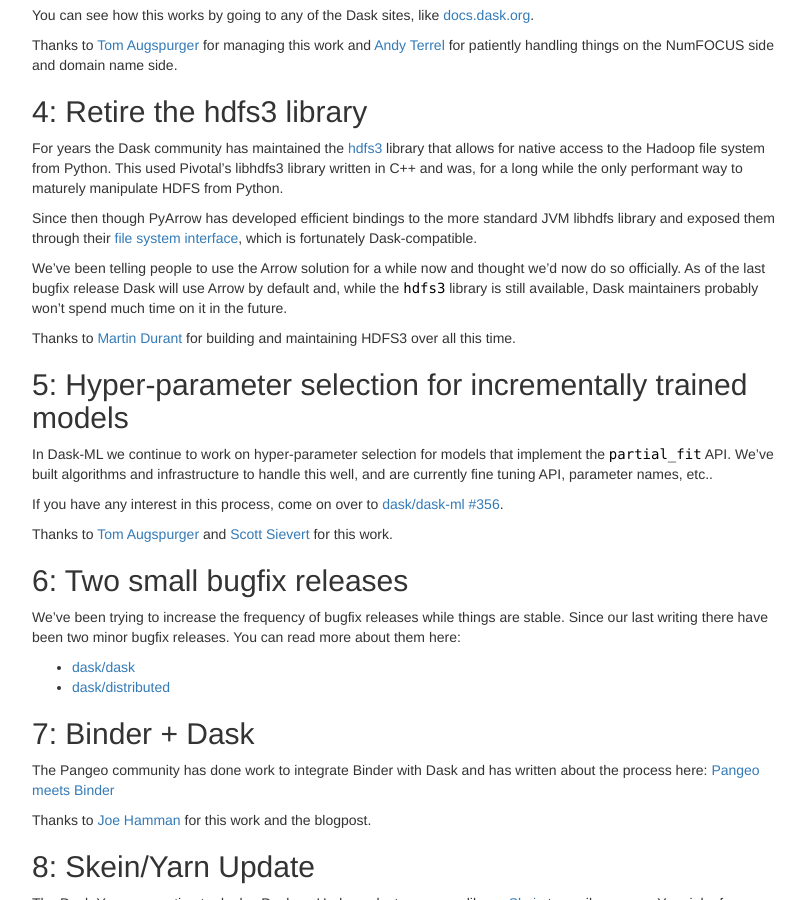
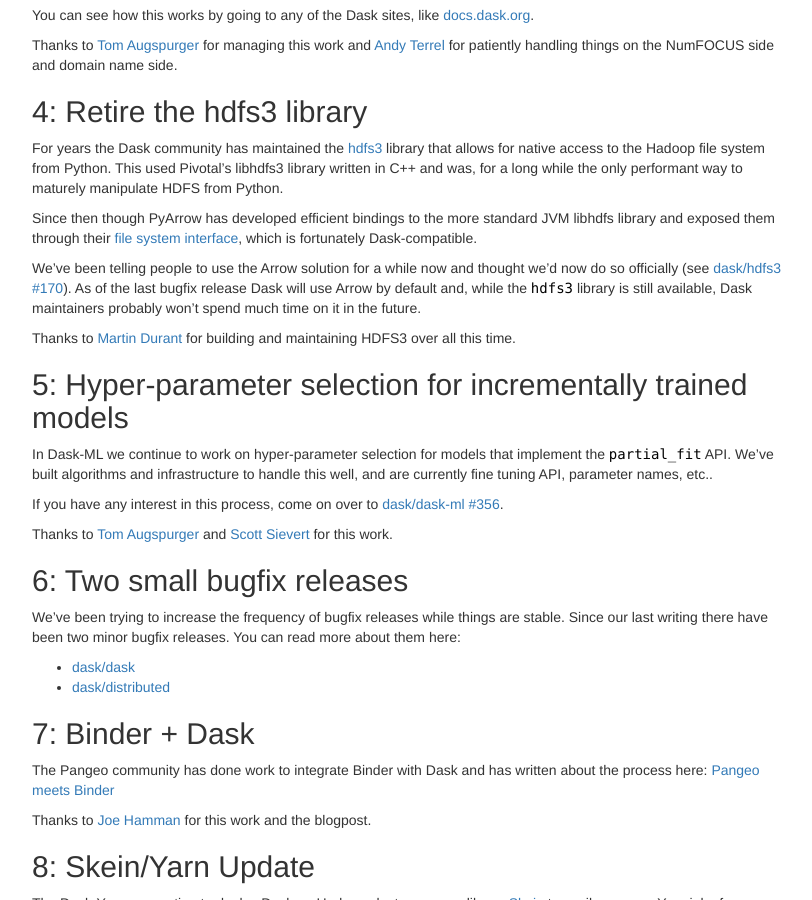
Before and after one commit to besyskymnbk/blog, a Jekyll site: the page built from _posts/work/2018-09-17-dask-dev.md, in a window 1280 px wide and 900 px high, scrolled down 1296 px. Shown: the whole window, without its empty margins (233-1045 px from the left). Built offline with Jekyll 4.4.1, drawn with Linux system fonts in a browser that asks for light colours; comment, search, counter and statistics services are not loaded.

Commit message:
add hdfs3 link

```diff
--- a/_posts/work/2018-09-17-dask-dev.md
+++ b/_posts/work/2018-09-17-dask-dev.md
@@ -110,9 +110,11 @@ interface](https://arrow.apache.org/docs/python/filesystems.html#hadoop-file-sys
 which is fortunately Dask-compatible.
 
 We've been telling people to use the Arrow solution for a while now and thought
-we'd now do so officially. As of the last bugfix release Dask will use Arrow by
-default and, while the `hdfs3` library is still available, Dask maintainers
-probably won't spend much time on it in the future.
+we'd now do so officially
+(see [dask/hdfs3 #170](https://github.com/dask/hdfs3/pull/170)).  As of the
+last bugfix release Dask will use Arrow by default and, while the `hdfs3`
+library is still available, Dask maintainers probably won't spend much time on
+it in the future.
 
 Thanks to [Martin Durant](https://hdfs3.readthedocs.io/en/latest/) for building
 and maintaining HDFS3 over all this time.
```
